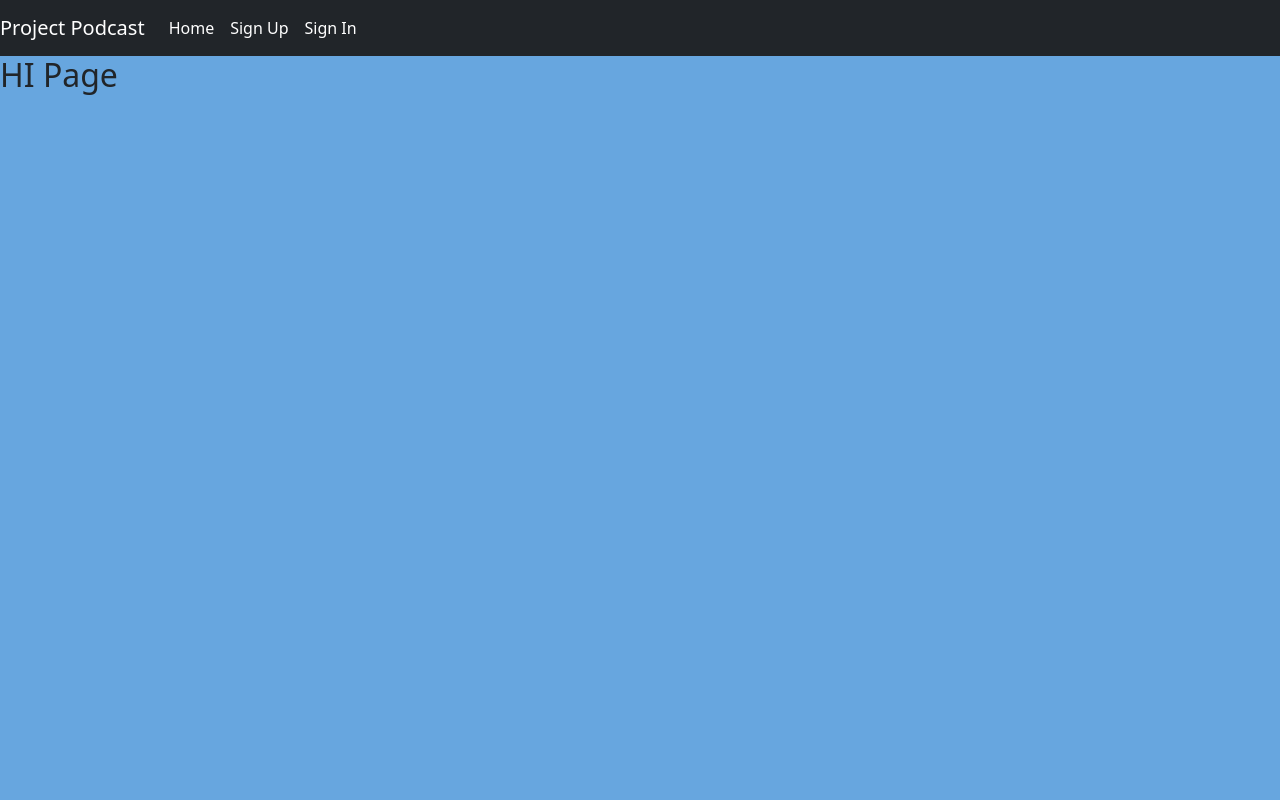
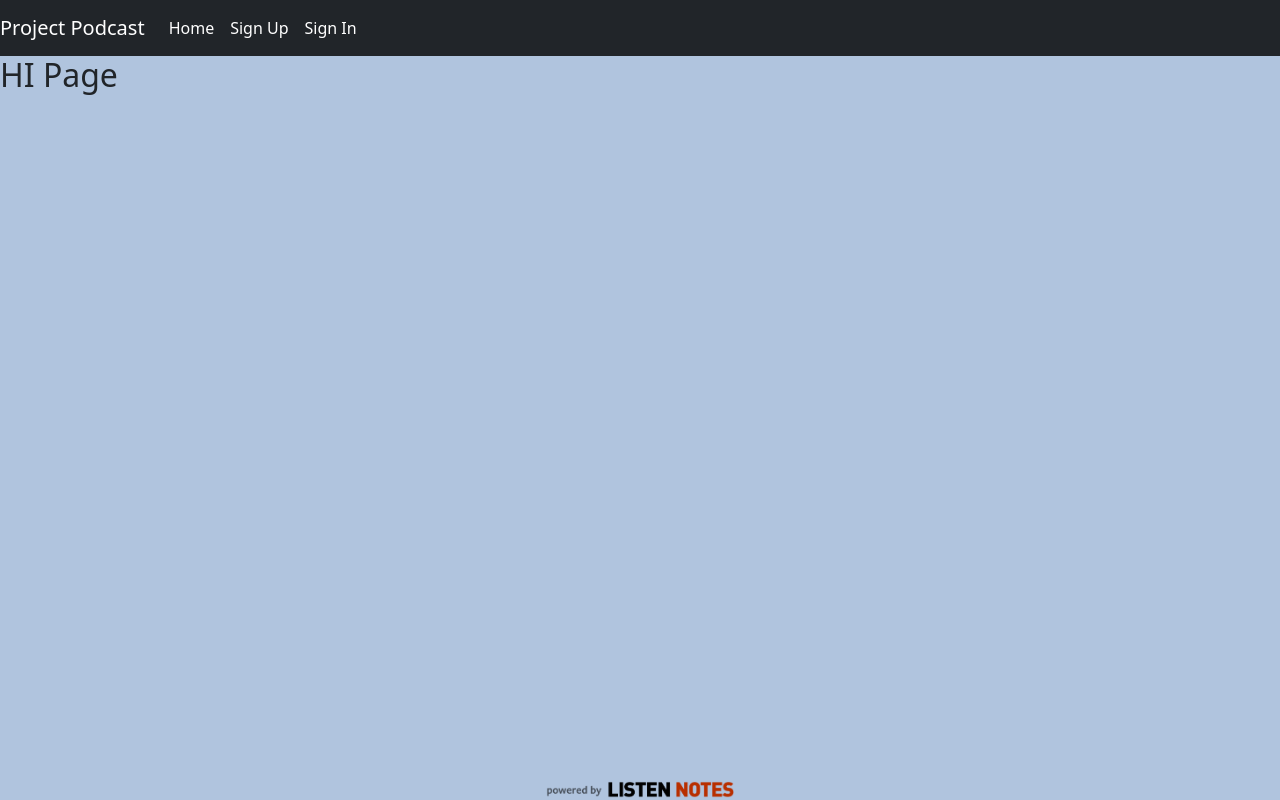
Before and after one commit to steven43533/podcast-project-client, a React (Create React App) app: page / in a window 1280 px wide. Built offline with nearby package versions, Linux system fonts and the light colour scheme.

Commit message:
Changed BG color/added footer/ stylized footer/added api logo to footer

```diff
--- a/package.json
+++ b/package.json
@@ -15,6 +15,7 @@
     "react-router-dom": "^6.0.2",
     "react-scripts": "4.0.3",
     "sass": "^1.44.0",
+    "styled-components": "^5.3.3",
     "uuid": "^8.3.2",
     "web-vitals": "^1.1.2"
   },
--- a/public/index.html
+++ b/public/index.html
@@ -26,7 +26,7 @@
     -->
     <title>React App</title>
   </head>
-  <body style="background-color: #67A6DF;">
+  <body style="background-color: #B0C4DE;">
     <noscript>You need to enable JavaScript to run this app.</noscript>
     <div id="root"></div>
     <!--
--- a/src/App.js
+++ b/src/App.js
@@ -13,6 +13,7 @@ import SignUp from './components/auth/SignUp'
 import SignIn from './components/auth/SignIn'
 import SignOut from './components/auth/SignOut'
 import ChangePassword from './components/auth/ChangePassword'
+import Footer from './components/shared/Footer'
 
 const App = () => {
 
@@ -42,6 +43,7 @@ const App = () => {
 	}
 
 	return (
+		<>
 		<Fragment>
 			<Header user={user} />
 			<Routes>
@@ -86,7 +88,10 @@ const App = () => {
 					deleteAlert={deleteAlert}
 				/>
 			))}
+			<Footer />
 		</Fragment>
+
+		</>
 	)
 }
 
--- /dev/null
+++ b/src/components/shared/Footer.js
@@ -0,0 +1,9 @@
+import React from "react";
+import logo from '../../Assets/Images/ListenNotesLogo.png'
+const Footer = () => (
+    <div className="footer">
+        <img src={logo} className="footer-img" alt="Listen Notes Logo"/>
+    </div>
+);
+
+export default Footer;
--- a/src/index.css
+++ b/src/index.css
@@ -11,3 +11,16 @@ code {
   font-family: source-code-pro, Menlo, Monaco, Consolas, 'Courier New',
     monospace;
 }
+
+.footer{
+  margin-top: 1rem;
+  text-align: center;
+  background-color: #B0C4DE;
+  position: fixed;
+  bottom: 0;
+  left: 0;
+  width: 100%;
+}
+.footer-img{
+  height: 17px;
+}
```
Also changed, not shown: src/Assets/Images/ListenNotesLogo.png (added), 1 other file (tests, documents, lock files or other folders).
